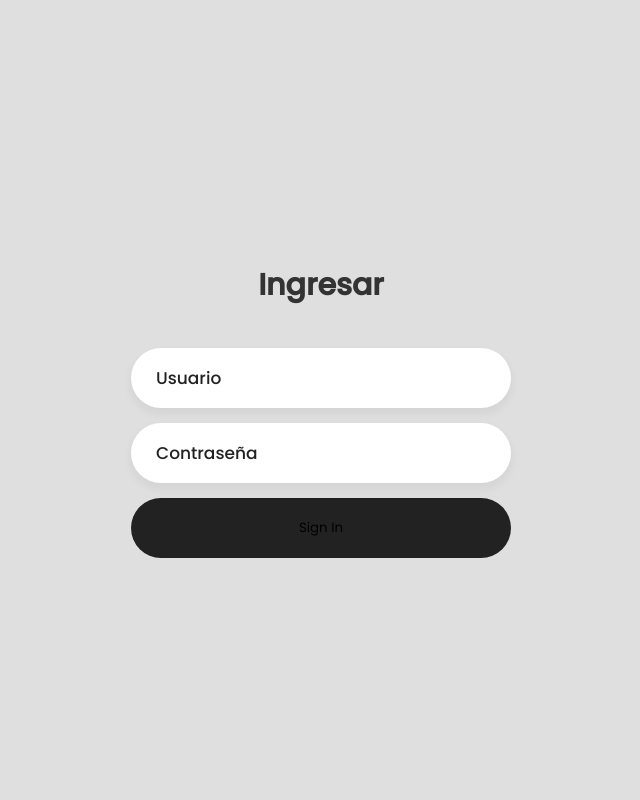
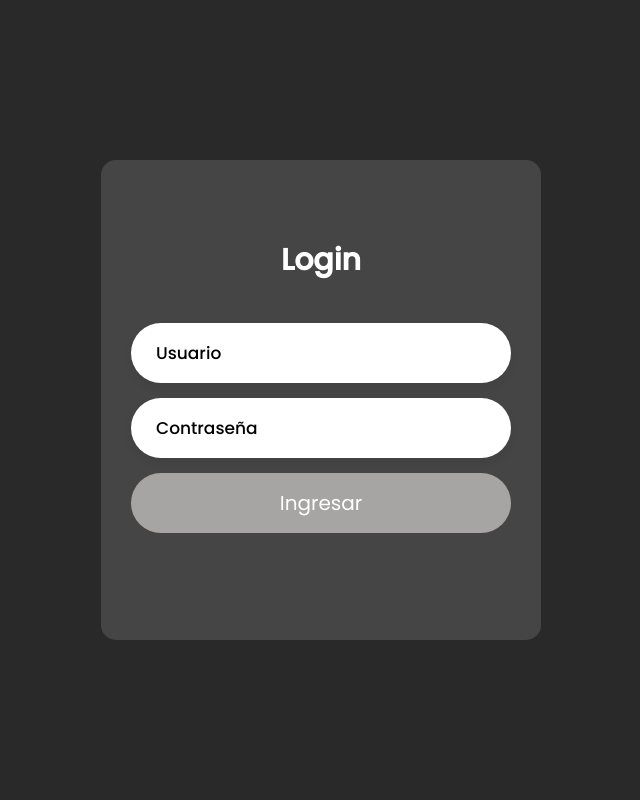
Before and after one commit to avjovet/laCochera2.0, a PHP site: page /login.php in a window 1280 px wide. Shown: the whole page, without its empty margins (319-959 px from the left). Run offline with PHP 8.4, Linux system fonts and the light colour scheme.

Commit message:
Add files via upload

```diff
--- a/loginPage/login.php
+++ b/loginPage/login.php
@@ -38,7 +38,7 @@ if (isset($_POST['username']) && isset($_POST['password'])) {
     $isusuario = $lc->autenticarUsuario2($username,$password);
 
     if($isusuario['success']){
-        echo "echo slama jama";
+
         $_SESSION['rol'] = $isusuario['TipoUsuario_id'];
 
         if (isset($_SESSION['rol'])) {
@@ -59,7 +59,7 @@ if (isset($_POST['username']) && isset($_POST['password'])) {
 
     }else{
 
-        echo "slei yus papabol";
+        echo "contraseña incorrecta";
     }
 
 }
@@ -79,7 +79,7 @@ if (isset($_POST['username']) && isset($_POST['password'])) {
 <body>
     <div class="login-box">
         <div class="login-header">
-            <header>Ingresar</header>
+            <header>Login</header>
         </div>
         <form action="" method="POST">
             <div class="input-box">
@@ -89,7 +89,7 @@ if (isset($_POST['username']) && isset($_POST['password'])) {
                 <input id="password" type="password" name="password" class="input-field" placeholder="Contraseña" autocomplete="off" required>
             </div>
             <div class="input-submit">
-                <button class="submit-btn" type="submit">Sign In</button>
+                <button class="submit-btn" type="submit">Ingresar</button>
             </div>
         </form>
     </div>
--- a/loginPage/style.css
+++ b/loginPage/style.css
@@ -11,7 +11,7 @@ body{
     justify-content: center;
     align-items: center;
     min-height: 100vh;
-    background: #dfdfdf;
+    background: #292929;
 }
 .login-box{
     display: flex;
@@ -19,14 +19,22 @@ body{
     flex-direction: column;
     width: 440px;
     height: 480px;
-    padding: 30px;
+    padding-left: 30px;
+    padding-right: 30px;
+
+    padding-bottom: 30px;
+    background-color: #464545;
+    border-color: #ffffff;
+    border-radius: 15px;
+
+
 }
 .login-header{
     text-align: center;
-    margin: 20px 0 40px 0;
+    margin: 0 0 40px 0;
 }
 .login-header header{
-    color: #333;
+    color: #ffffff;
     font-size: 30px;
     font-weight: 600;
 }
@@ -44,7 +52,7 @@ body{
 }
 ::placeholder{
     font-weight: 500;
-    color: #222;
+    color: #000000;
 }
 .input-field:focus{
     width: 105%;
@@ -70,7 +78,7 @@ a:hover{
     text-decoration: underline;
 }
 section a{
-    color: #555;
+    color: #000000;
 }
 .input-submit{
     position: relative;
@@ -78,8 +86,10 @@ section a{
 .submit-btn{
     width: 100%;
     height: 60px;
-    background: #222;
+    background: #a7a4a4;
     border: none;
+    color: white;
+    font-size: 20px;
     border-radius: 30px;
     cursor: pointer;
     transition: .3s;
@@ -87,15 +97,16 @@ section a{
 .input-submit label{
     position: absolute;
     top: 45%;
+    font-size: 15px;
     left: 50%;
-    color: #fff;
+    color: #000000;
     -webkit-transform: translate(-50%, -50%);
     -ms-transform: translate(-50%, -50%);
     transform: translate(-50%, -50%);
     cursor: pointer;
 }
 .submit-btn:hover{
-    background: #000;
+    background: #857b7b;
     transform: scale(1.05,1);
 }
 .sign-up-link{
@@ -104,6 +115,6 @@ section a{
     margin-top: 20px;
 }
 .sign-up-link a{
-    color: #000;
+    color: #000000;
     font-weight: 600;
 }
```
